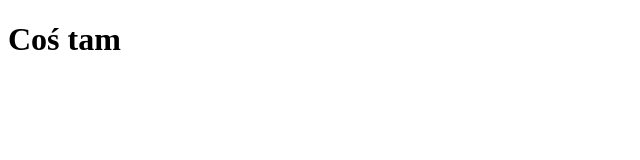
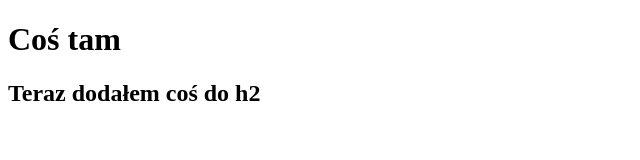
Before and after one commit to KajTo92/test2, a plain HTML site: page index.html in a window 1280 px wide. Shown: the whole page, without its empty margins (0-640 px from the left). Drawn offline with Linux system fonts and the light colour scheme.

Commit message:
Dodano h2

```diff
--- a/index.html
+++ b/index.html
@@ -10,6 +10,7 @@
 
 <body>
  <h1>Coś tam</h1>
+ <h2>Teraz dodałem coś do h2</h2>
 </body>
 
 </html>
```
